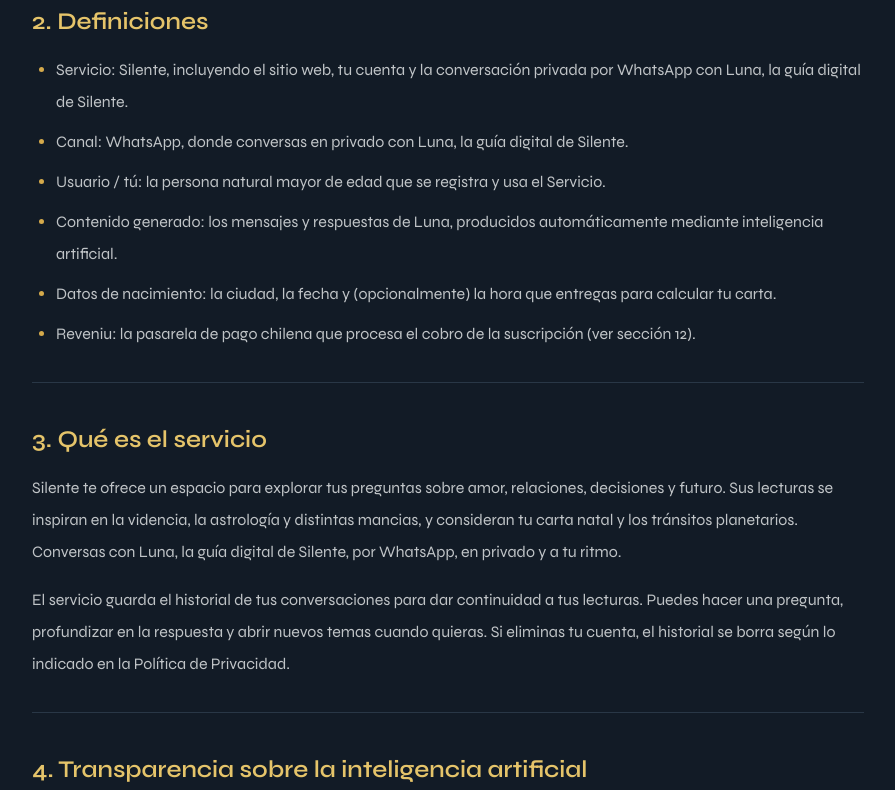
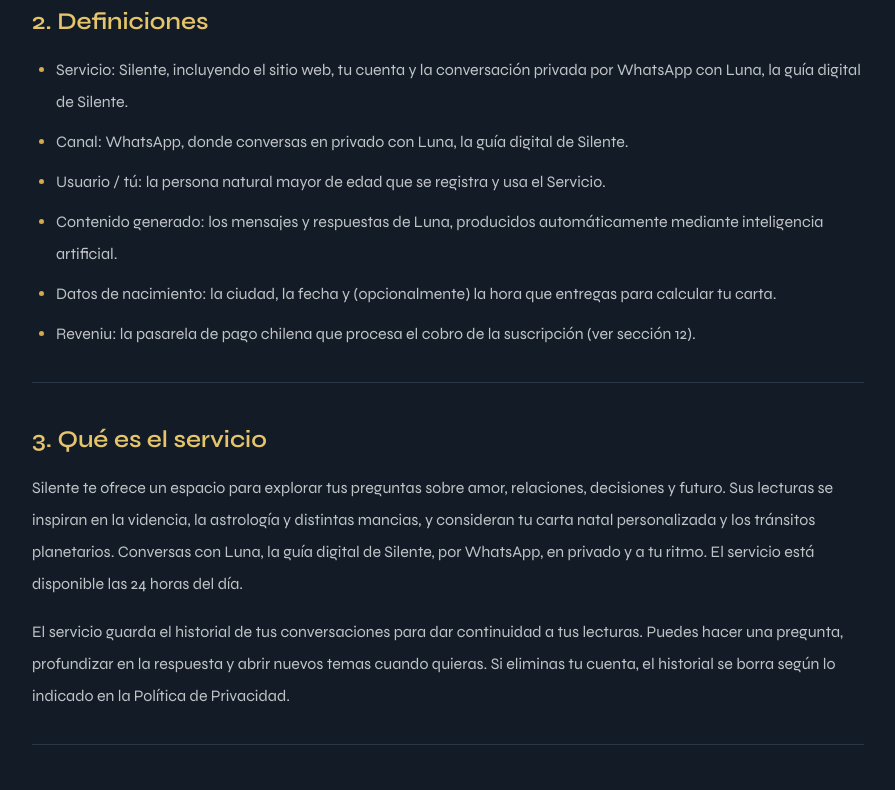
Before and after one commit to ElCopyPaste/silente-web, a Next.js app: page /terminos in a window 1280 px wide. Shown: the part 921-1711 px from the top of the page, without its empty margins (192-1087 px from the left). Built offline with nearby package versions, Linux system fonts and the light colour scheme.

Commit message:
Complete alignment of terms with Silente plan details

```diff
--- a/app/terminos/page.tsx
+++ b/app/terminos/page.tsx
@@ -27,7 +27,7 @@ const sections: readonly TermsSection[] = [
   {
     title: "3. Qué es el servicio",
     blocks: [
-      { paragraph: "Silente te ofrece un espacio para explorar tus preguntas sobre amor, relaciones, decisiones y futuro. Sus lecturas se inspiran en la videncia, la astrología y distintas mancias, y consideran tu carta natal y los tránsitos planetarios. Conversas con Luna, la guía digital de Silente, por WhatsApp, en privado y a tu ritmo." },
+      { paragraph: "Silente te ofrece un espacio para explorar tus preguntas sobre amor, relaciones, decisiones y futuro. Sus lecturas se inspiran en la videncia, la astrología y distintas mancias, y consideran tu carta natal personalizada y los tránsitos planetarios. Conversas con Luna, la guía digital de Silente, por WhatsApp, en privado y a tu ritmo. El servicio está disponible las 24 horas del día." },
       { paragraph: "El servicio guarda el historial de tus conversaciones para dar continuidad a tus lecturas. Puedes hacer una pregunta, profundizar en la respuesta y abrir nuevos temas cuando quieras. Si eliminas tu cuenta, el historial se borra según lo indicado en la Política de Privacidad." },
     ],
   },
@@ -228,7 +228,7 @@ export default function TermsPage() {
   return (
     <LegalPageLayout
       title="Términos y Condiciones"
-      version="2026-09-16"
+      version="2026-10-07"
       intro="Estos Términos y Condiciones (los «Términos») regulan el acceso y uso del servicio Silente, accesible en silente.cl y a través de WhatsApp, operado por Logika Sistemas SpA, RUT 78.313.784-4, sociedad constituida en Chile (en adelante, «nosotros», «la Empresa» o «el Titular»). Al crear una cuenta, suscribirte o usar el servicio, declaras haber leído y aceptado estos Términos y nuestra Política de Privacidad, que forma parte integrante de este contrato. Si no estás de acuerdo, no uses el servicio."
     >
       {sections.map((section) => (
```
